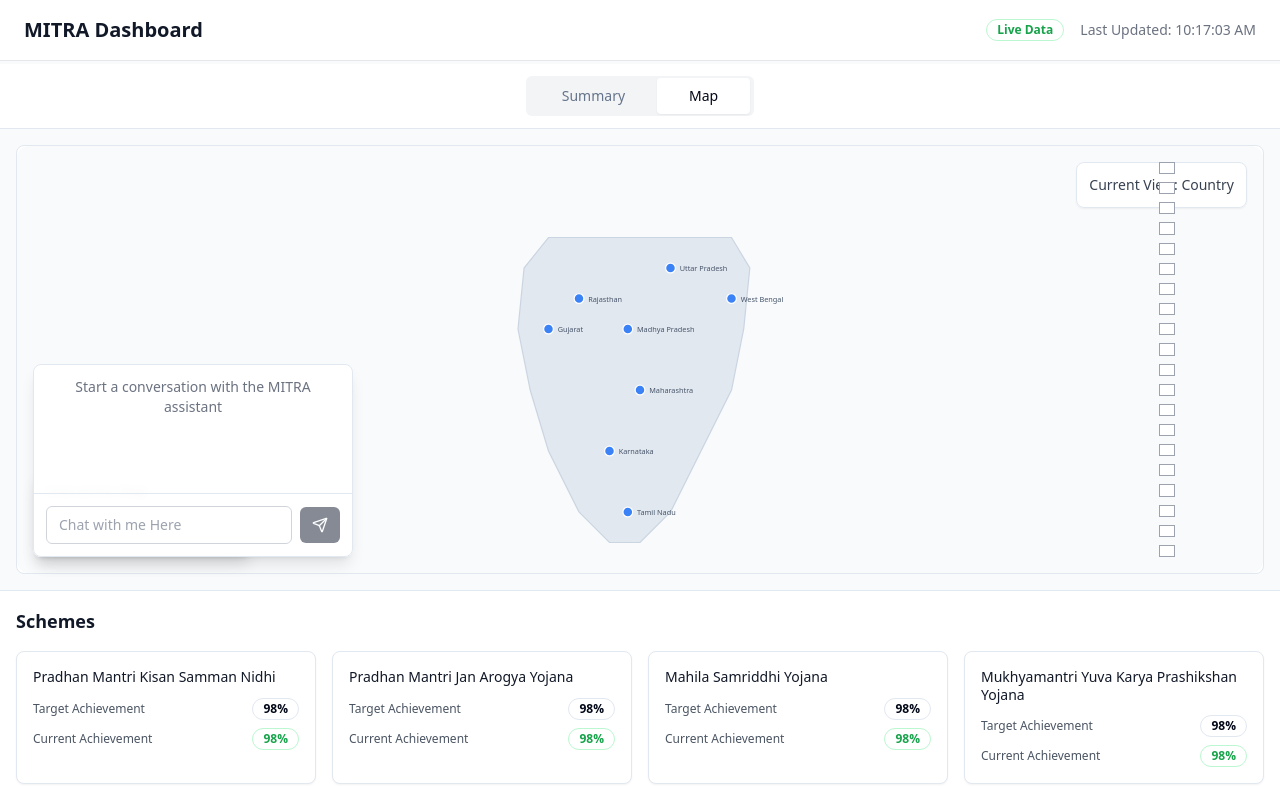
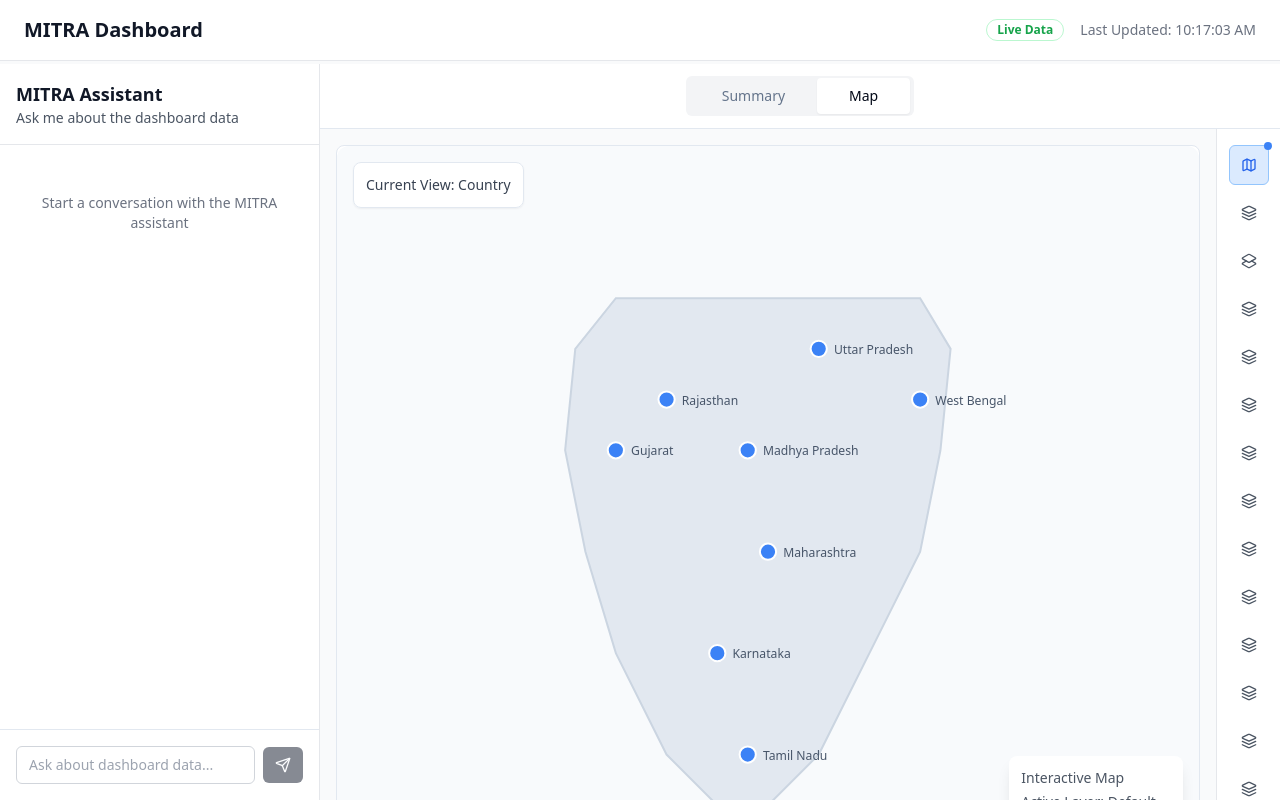
Before and after one commit to DTeam-Mitra/ADBP-Dashboard, a React (Vite) app: page / in a window 1280 px wide. Built offline with nearby package versions, Linux system fonts and the light colour scheme.

Commit message:
Refactor: Move Chatbot to permanent sidebar
Move the chatbot to a permanent position on the left side of the layout.

```diff
--- a/src/components/ChatInterface.tsx
+++ b/src/components/ChatInterface.tsx
@@ -86,45 +86,51 @@ export const ChatInterface = () => {
   };
 
   return (
-    <Card className="w-full bg-white/95 backdrop-blur-sm shadow-lg">
+    <div className="h-full flex flex-col bg-white">
       {/* Chat Messages */}
-      <div className="h-32 p-3 overflow-y-auto space-y-2">
+      <div className="flex-1 p-4 overflow-y-auto space-y-3">
         {messages.length === 0 && (
-          <div className="text-sm text-gray-500 text-center">
+          <div className="text-sm text-gray-500 text-center py-8">
             Start a conversation with the MITRA assistant
           </div>
         )}
         {messages.map((msg) => (
           <div
             key={msg.id}
-            className={`text-xs p-2 rounded ${
+            className={`flex ${msg.isUser ? 'justify-end' : 'justify-start'}`}
+          >
+            <div
+              className={`max-w-[80%] text-sm p-3 rounded-lg ${
                 msg.isUser
-                ? 'bg-blue-100 text-blue-800 ml-4'
-                : 'bg-gray-100 text-gray-800 mr-4'
+                  ? 'bg-blue-500 text-white'
+                  : 'bg-gray-100 text-gray-800'
               }`}
             >
               {msg.message}
             </div>
+          </div>
         ))}
         {isLoading && (
-          <div className="text-xs text-gray-500 mr-4">
+          <div className="flex justify-start">
+            <div className="bg-gray-100 text-gray-800 p-3 rounded-lg">
               <div className="flex items-center space-x-1">
                 <div className="w-2 h-2 bg-gray-400 rounded-full animate-bounce"></div>
                 <div className="w-2 h-2 bg-gray-400 rounded-full animate-bounce" style={{ animationDelay: '0.1s' }}></div>
                 <div className="w-2 h-2 bg-gray-400 rounded-full animate-bounce" style={{ animationDelay: '0.2s' }}></div>
               </div>
             </div>
+          </div>
         )}
       </div>
 
       {/* Input Section */}
-      <div className="border-t p-3">
+      <div className="border-t p-4">
         <form onSubmit={handleSendMessage} className="flex items-center space-x-2">
           <input
             type="text"
             value={message}
             onChange={(e) => setMessage(e.target.value)}
-            placeholder="Chat with me Here"
+            placeholder="Ask about dashboard data..."
             className="flex-1 px-3 py-2 text-sm border border-gray-300 rounded-md focus:outline-none focus:ring-2 focus:ring-blue-500"
             disabled={isLoading}
           />
@@ -138,6 +144,6 @@ export const ChatInterface = () => {
           </Button>
         </form>
       </div>
-    </Card>
+    </div>
   );
 };
--- a/src/components/InteractiveMap.tsx
+++ b/src/components/InteractiveMap.tsx
@@ -9,6 +9,7 @@ interface InteractiveMapProps {
   selectedIndicator: string;
   onRegionClick: (region: any) => void;
   onRegionHover: (region: any, event?: any) => void;
+  activeLayer?: string;
   className?: string;
 }
 
@@ -19,6 +20,7 @@ export const InteractiveMap: React.FC<InteractiveMapProps> = ({
   selectedIndicator,
   onRegionClick,
   onRegionHover,
+  activeLayer = 'default',
   className
 }) => {
   const mapContainer = useRef<HTMLDivElement>(null);
@@ -46,14 +48,31 @@ export const InteractiveMap: React.FC<InteractiveMapProps> = ({
     svg.setAttribute('width', '100%');
     svg.setAttribute('height', '100%');
     svg.setAttribute('viewBox', '0 0 600 700');
-    svg.style.background = '#f8fafc';
+
+    // Change background based on active layer
+    const backgroundColors = {
+      default: '#f8fafc',
+      satellite: '#2d3748',
+      terrain: '#2f855a'
+    };
+    svg.style.background = backgroundColors[activeLayer as keyof typeof backgroundColors] || backgroundColors.default;
     svg.style.borderRadius = '12px';
 
     // Add India outline (simplified)
     const indiaOutline = document.createElementNS('http://www.w3.org/2000/svg', 'path');
     indiaOutline.setAttribute('d', 'M150,150 L450,150 L480,200 L470,300 L450,400 L400,500 L350,600 L300,650 L250,650 L200,600 L150,500 L120,400 L100,300 L110,200 Z');
-    indiaOutline.setAttribute('fill', '#e2e8f0');
-    indiaOutline.setAttribute('stroke', '#cbd5e1');
+
+    // Adjust outline based on layer
+    if (activeLayer === 'satellite') {
+      indiaOutline.setAttribute('fill', '#4a5568');
+      indiaOutline.setAttribute('stroke', '#718096');
+    } else if (activeLayer === 'terrain') {
+      indiaOutline.setAttribute('fill', '#68d391');
+      indiaOutline.setAttribute('stroke', '#38a169');
+    } else {
+      indiaOutline.setAttribute('fill', '#e2e8f0');
+      indiaOutline.setAttribute('stroke', '#cbd5e1');
+    }
     indiaOutline.setAttribute('stroke-width', '2');
     svg.appendChild(indiaOutline);
 
@@ -92,7 +111,13 @@ export const InteractiveMap: React.FC<InteractiveMapProps> = ({
       text.setAttribute('x', (state.x + 15).toString());
       text.setAttribute('y', (state.y + 5).toString());
       text.setAttribute('font-size', '12');
-      text.setAttribute('fill', '#475569');
+
+      // Adjust text color based on layer
+      if (activeLayer === 'satellite' || activeLayer === 'terrain') {
+        text.setAttribute('fill', '#ffffff');
+      } else {
+        text.setAttribute('fill', '#475569');
+      }
       text.setAttribute('font-weight', '500');
       text.textContent = state.name;
       svg.appendChild(text);
@@ -106,7 +131,7 @@ export const InteractiveMap: React.FC<InteractiveMapProps> = ({
         mapContainer.current.innerHTML = '';
       }
     };
-  }, [selectedIndicator, onRegionClick, onRegionHover]);
+  }, [selectedIndicator, activeLayer, onRegionClick, onRegionHover]);
 
   const getMarkerColor = (indicator: string) => {
     const colors: Record<string, string> = {
@@ -125,11 +150,11 @@ export const InteractiveMap: React.FC<InteractiveMapProps> = ({
       <div ref={mapContainer} className="absolute inset-0 rounded-lg" />
 
       {/* Map Instructions */}
-      <div className="absolute bottom-4 left-4 z-30">
+      <div className="absolute bottom-4 right-4 z-30">
         <div className="bg-white/90 backdrop-blur-sm rounded-lg p-3 text-sm text-gray-600 shadow-lg">
           <div className="font-medium mb-1">Interactive Map</div>
-          <div>Click on markers to drill down</div>
-          <div>Hover for quick stats</div>
+          <div>Active Layer: {activeLayer.charAt(0).toUpperCase() + activeLayer.slice(1)}</div>
+          <div className="text-xs text-gray-500">Click markers to drill down</div>
         </div>
       </div>
     </div>
--- /dev/null
+++ b/src/components/MapLayerControls.tsx
@@ -0,0 +1,83 @@
+
+import React from 'react';
+import { Button } from '@/components/ui/button';
+import { Map, Layers, Layers2 } from 'lucide-react';
+import { cn } from '@/lib/utils';
+
+interface MapLayerControlsProps {
+  activeLayer: string;
+  onLayerChange: (layer: string) => void;
+}
+
+export const MapLayerControls: React.FC<MapLayerControlsProps> = ({
+  activeLayer,
+  onLayerChange
+}) => {
+  const layerControls = [
+    {
+      id: 'default',
+      icon: Map,
+      tooltip: 'Default View',
+      color: 'bg-blue-500'
+    },
+    {
+      id: 'satellite',
+      icon: Layers,
+      tooltip: 'Satellite View',
+      color: 'bg-green-500'
+    },
+    {
+      id: 'terrain',
+      icon: Layers2,
+      tooltip: 'Terrain View',
+      color: 'bg-orange-500'
+    }
+  ];
+
+  // Generate additional layer controls to fill the space
+  const additionalControls = Array.from({ length: 12 }, (_, i) => ({
+    id: `layer-${i + 4}`,
+    icon: Layers,
+    tooltip: `Layer ${i + 4}`,
+    color: `bg-gray-${400 + (i % 3) * 100}`
+  }));
+
+  const allControls = [...layerControls, ...additionalControls];
+
+  return (
+    <div className="h-full flex flex-col items-center py-4 space-y-2">
+      {allControls.map((control) => {
+        const IconComponent = control.icon;
+        const isActive = activeLayer === control.id;
+
+        return (
+          <Button
+            key={control.id}
+            variant="ghost"
+            size="icon"
+            className={cn(
+              "w-10 h-10 relative group",
+              isActive
+                ? "bg-blue-100 text-blue-600 border border-blue-300"
+                : "hover:bg-gray-100 text-gray-600"
+            )}
+            onClick={() => onLayerChange(control.id)}
+            title={control.tooltip}
+          >
+            <IconComponent className="w-4 h-4" />
+
+            {/* Active indicator dot */}
+            {isActive && (
+              <div className="absolute -right-1 -top-1 w-2 h-2 bg-blue-500 rounded-full" />
+            )}
+
+            {/* Tooltip on hover */}
+            <div className="absolute right-full mr-2 px-2 py-1 bg-gray-900 text-white text-xs rounded opacity-0 group-hover:opacity-100 transition-opacity whitespace-nowrap pointer-events-none z-50">
+              {control.tooltip}
+            </div>
+          </Button>
+        );
+      })}
+    </div>
+  );
+};
--- a/src/pages/Index.tsx
+++ b/src/pages/Index.tsx
@@ -4,13 +4,13 @@ import { Card } from '@/components/ui/card';
 import { Badge } from '@/components/ui/badge';
 import { Tabs, TabsContent, TabsList, TabsTrigger } from '@/components/ui/tabs';
 import { Button } from '@/components/ui/button';
-import { Send } from 'lucide-react';
 import { Navbar } from '@/components/Navbar';
 import { InteractiveMap } from '@/components/InteractiveMap';
 import { SummaryPanel } from '@/components/SummaryPanel';
 import { MapTooltip } from '@/components/MapTooltip';
 import { ChatInterface } from '@/components/ChatInterface';
 import { SchemesList } from '@/components/SchemesList';
+import { MapLayerControls } from '@/components/MapLayerControls';
 
 const Index = () => {
   const [selectedRegion, setSelectedRegion] = useState(null);
@@ -19,6 +19,7 @@ const Index = () => {
   const [currentLevel, setCurrentLevel] = useState('country');
   const [tooltipData, setTooltipData] = useState(null);
   const [activeTab, setActiveTab] = useState('map');
+  const [activeMapLayer, setActiveMapLayer] = useState('default');
 
   // Sample data for schemes
   const schemes = [
@@ -77,8 +78,22 @@ const Index = () => {
       {/* Fixed Navbar */}
       <Navbar />
 
-      {/* Main Layout */}
-      <div className="pt-16 h-screen flex flex-col">
+      {/* Main Layout with Sidebar */}
+      <div className="pt-16 h-screen flex">
+
+        {/* Left Sidebar - Permanent Chatbot */}
+        <div className="w-80 bg-white border-r border-gray-200 flex flex-col">
+          <div className="p-4 border-b border-gray-200">
+            <h3 className="text-lg font-semibold text-gray-900">MITRA Assistant</h3>
+            <p className="text-sm text-gray-600">Ask me about the dashboard data</p>
+          </div>
+          <div className="flex-1">
+            <ChatInterface />
+          </div>
+        </div>
+
+        {/* Main Content Area */}
+        <div className="flex-1 flex flex-col">
 
           {/* Top Tabs Section */}
           <div className="px-6 py-3 bg-white border-b">
@@ -92,10 +107,10 @@ const Index = () => {
             </Tabs>
           </div>
 
-        {/* Main Content Area */}
-        <div className="flex-1 flex flex-col">
+          {/* Content Area with Right Controls */}
+          <div className="flex-1 flex">
 
-          {/* Content Based on Active Tab */}
+            {/* Main Content */}
             <div className="flex-1 relative">
               {activeTab === 'map' && (
                 <div className="absolute inset-0 p-4">
@@ -109,11 +124,12 @@ const Index = () => {
                         selectedIndicator={selectedIndicator}
                         onRegionClick={handleRegionClick}
                         onRegionHover={handleRegionHover}
+                        activeLayer={activeMapLayer}
                         className="w-full h-full"
                       />
 
                       {/* Map Overlay Info */}
-                    <div className="absolute top-4 right-4 z-30">
+                      <div className="absolute top-4 left-4 z-30">
                         <Card className="p-3 bg-white/90 backdrop-blur-sm">
                           <div className="text-sm font-medium text-gray-700">
                             Current View: {currentLevel.charAt(0).toUpperCase() + currentLevel.slice(1)}
@@ -124,23 +140,6 @@ const Index = () => {
                             </div>
                           )}
                         </Card>
-                    </div>
-
-                    {/* Chat Interface - Bottom Left */}
-                    <div className="absolute bottom-4 left-4 w-80 z-30">
-                      <ChatInterface />
-                    </div>
-
-                    {/* Vertical Selection Controls - Right Side */}
-                    <div className="absolute top-4 right-20 bottom-4 w-6 z-30">
-                      <div className="h-full flex flex-col justify-center space-y-2">
-                        {[...Array(20)].map((_, i) => (
-                          <div
-                            key={i}
-                            className="w-4 h-4 border border-gray-400 bg-white hover:bg-gray-100 cursor-pointer transition-colors"
-                          />
-                        ))}
-                      </div>
                       </div>
                     </div>
                   </div>
@@ -156,6 +155,17 @@ const Index = () => {
                     onScroll={() => {}}
                     onFocus={() => {}}
                     className="h-full"
+                  />
+                </div>
+              )}
+            </div>
+
+            {/* Right Sidebar - Map Layer Controls */}
+            {activeTab === 'map' && (
+              <div className="w-16 border-l border-gray-200 bg-white">
+                <MapLayerControls
+                  activeLayer={activeMapLayer}
+                  onLayerChange={setActiveMapLayer}
                 />
               </div>
             )}
```
Lines whose indentation alone changed are shown as unchanged.
